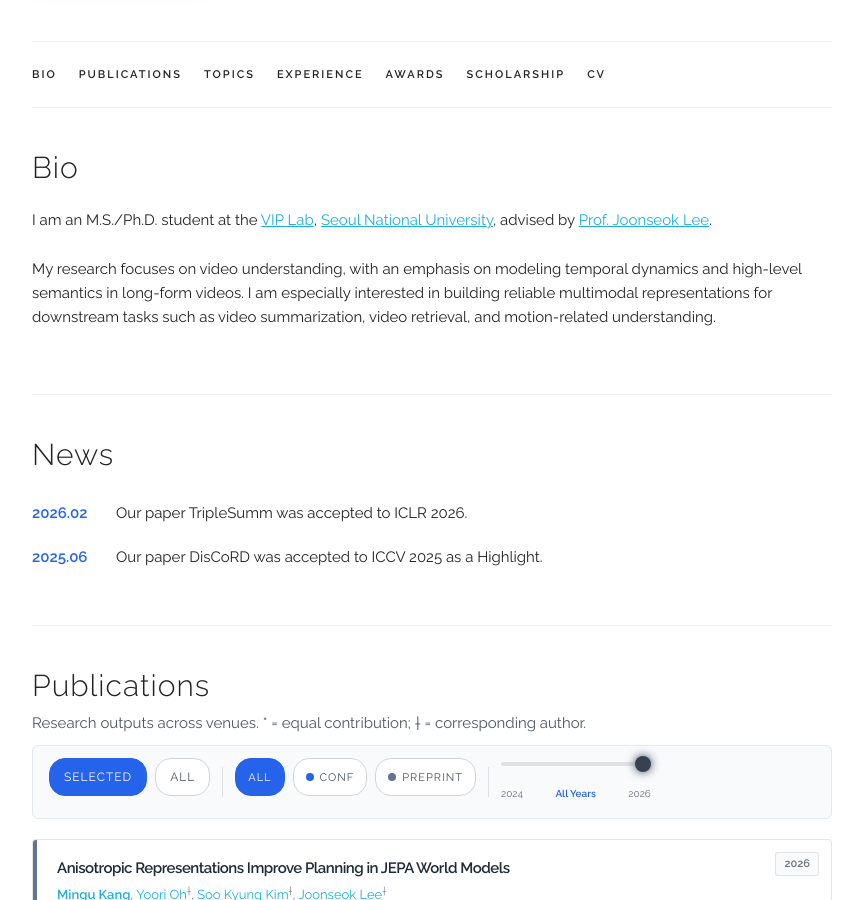
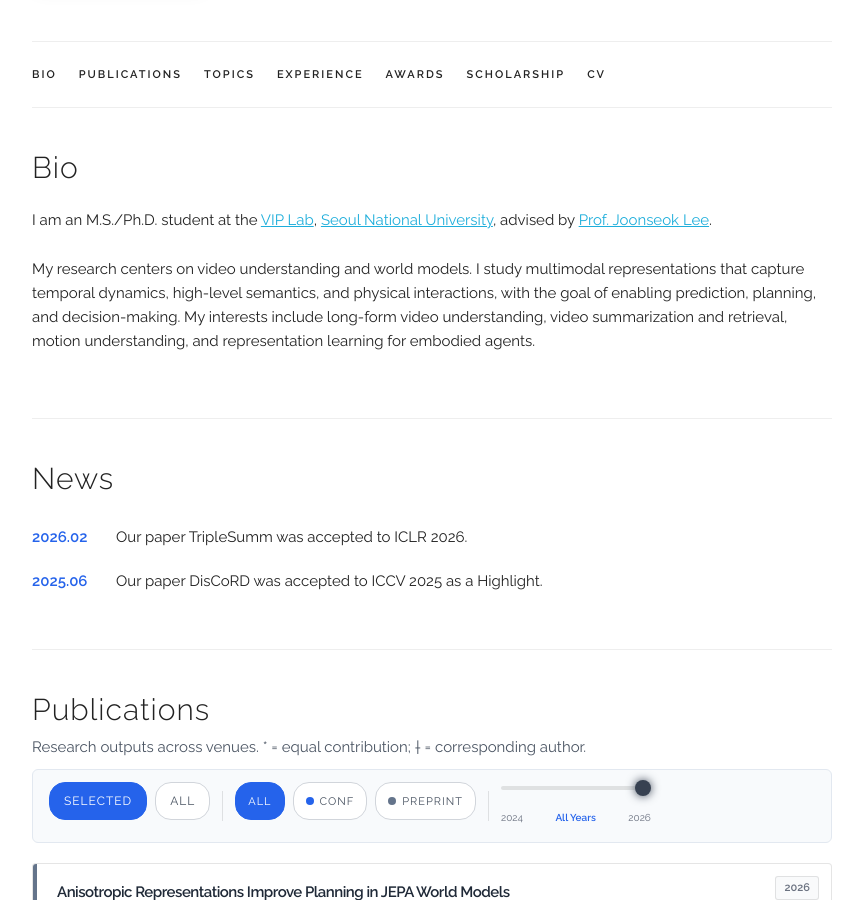
Before and after one commit to rkdrn79/rkdrn79.github.io, a Jekyll site: the page built from index.html, in a window 1280 px wide and 900 px high, scrolled down 301 px. Shown: the whole window, without its empty margins (208-1071 px from the left). Built offline with Jekyll 4.4.1, drawn with Linux system fonts in a browser that asks for light colours; some web fonts are replaced.

Commit message:
Refocus research interests on video and world models

```diff
--- a/_data/profile.yaml
+++ b/_data/profile.yaml
@@ -1,3 +1,3 @@
 bio:
   - "I am an M.S./Ph.D. student at the <a href=\"https://viplab.snu.ac.kr/viplab/index.html\">VIP Lab</a>, <a href=\"https://www.snu.ac.kr/\">Seoul National University</a>, advised by <a href=\"http://www.joonseok.net/home.html\">Prof. Joonseok Lee</a>."
-  - "My research focuses on video understanding, with an emphasis on modeling temporal dynamics and high-level semantics in long-form videos. I am especially interested in building reliable multimodal representations for downstream tasks such as video summarization, video retrieval, and motion-related understanding."
+  - "My research centers on video understanding and world models. I study multimodal representations that capture temporal dynamics, high-level semantics, and physical interactions, with the goal of enabling prediction, planning, and decision-making. My interests include long-form video understanding, video summarization and retrieval, motion understanding, and representation learning for embodied agents."
```
Also changed, not shown: 2 other files.
